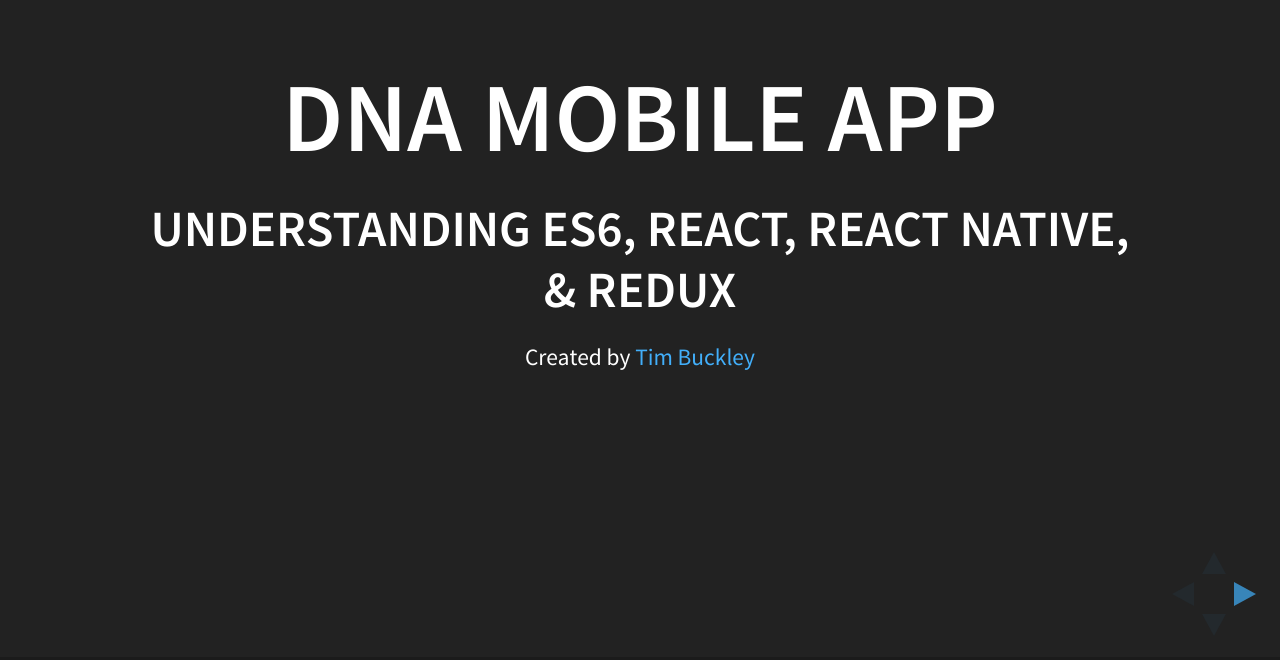
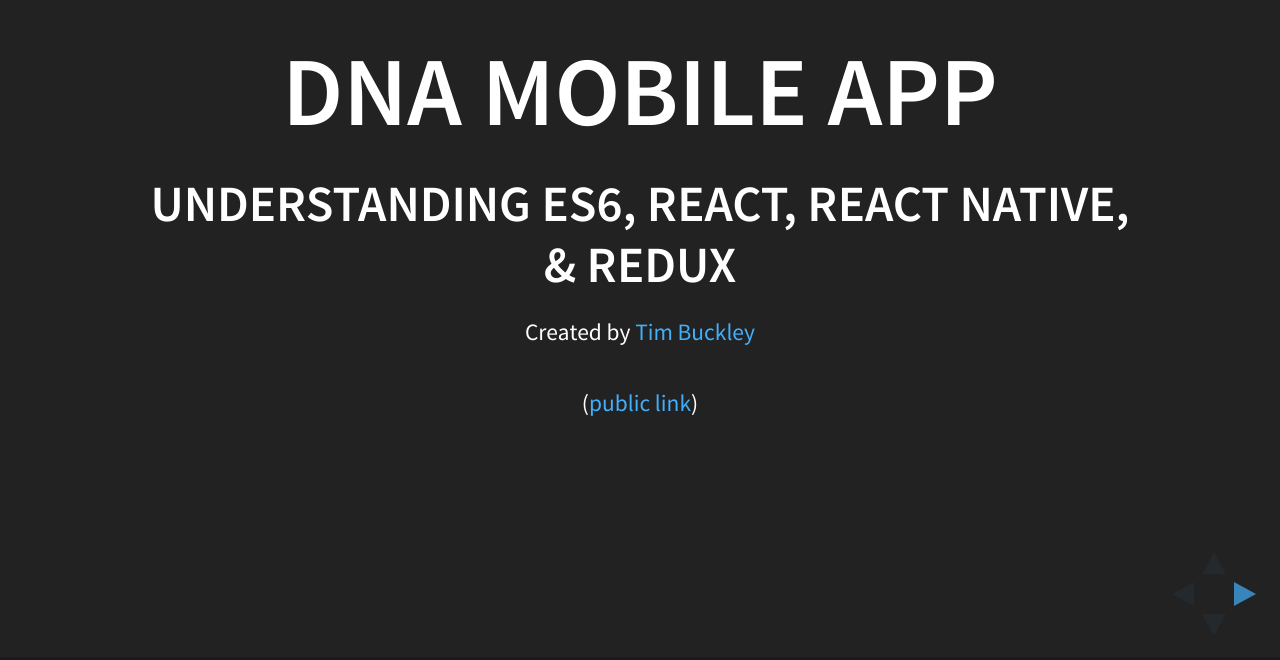
Before and after one commit to timbuckley/react-native-presentation, a website: page index.html in a window 1280 px wide. Shown: the part 140-800 px from the top of the page. Drawn offline with Linux system fonts and the light colour scheme.

Commit message:
Include public link to presentation

```diff
--- a/index.html
+++ b/index.html
@@ -49,6 +49,7 @@
           <p>
             <small>Created by <a href="http://timbuckley.github.io">Tim Buckley</a></small>
           </p>
+          <small>(<a href="http://timbuckley.github.io/react-native-presentation">public link</a>)</small>
         </section>
 
         <!-- Table of contents -->
```
